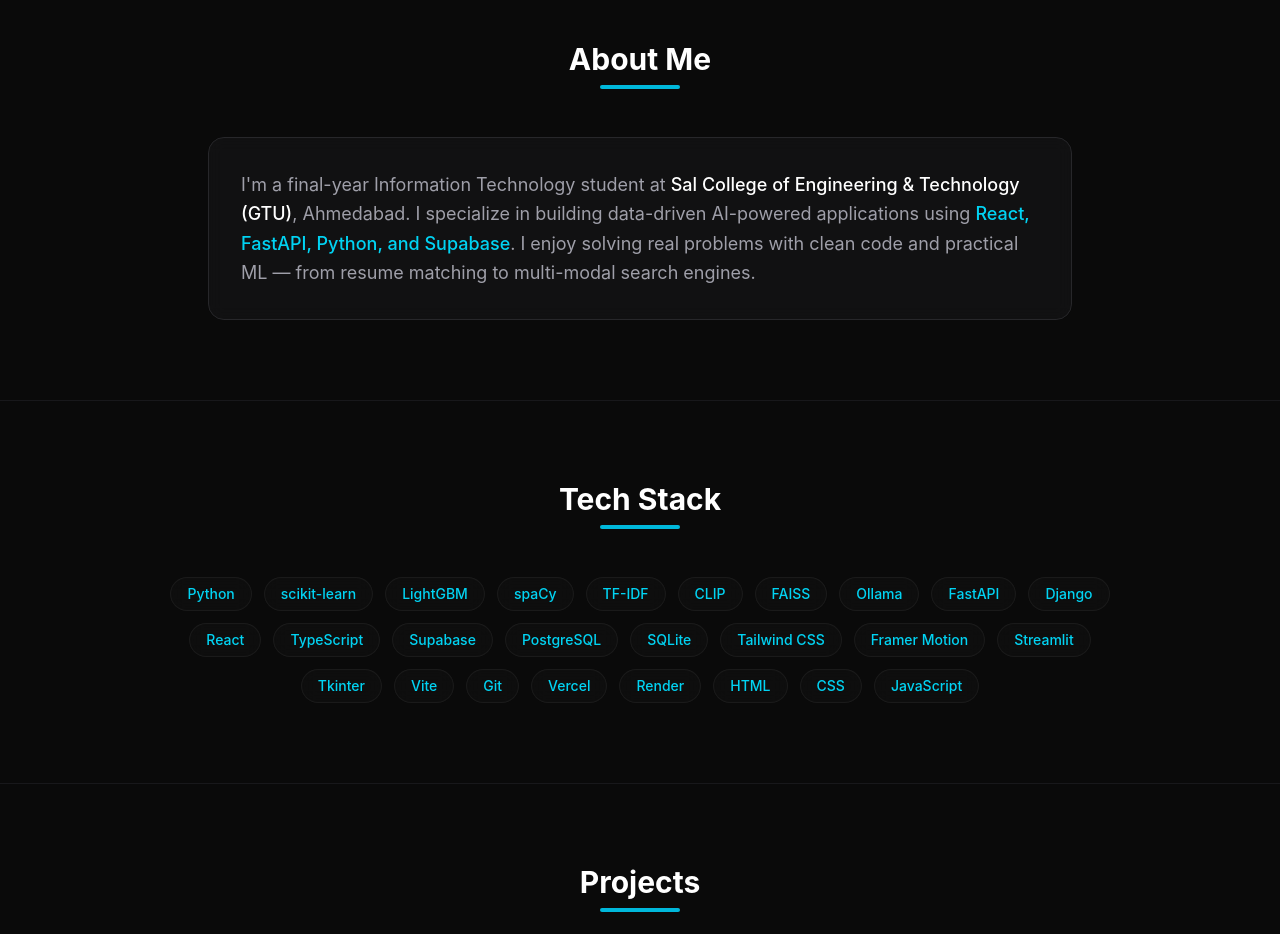
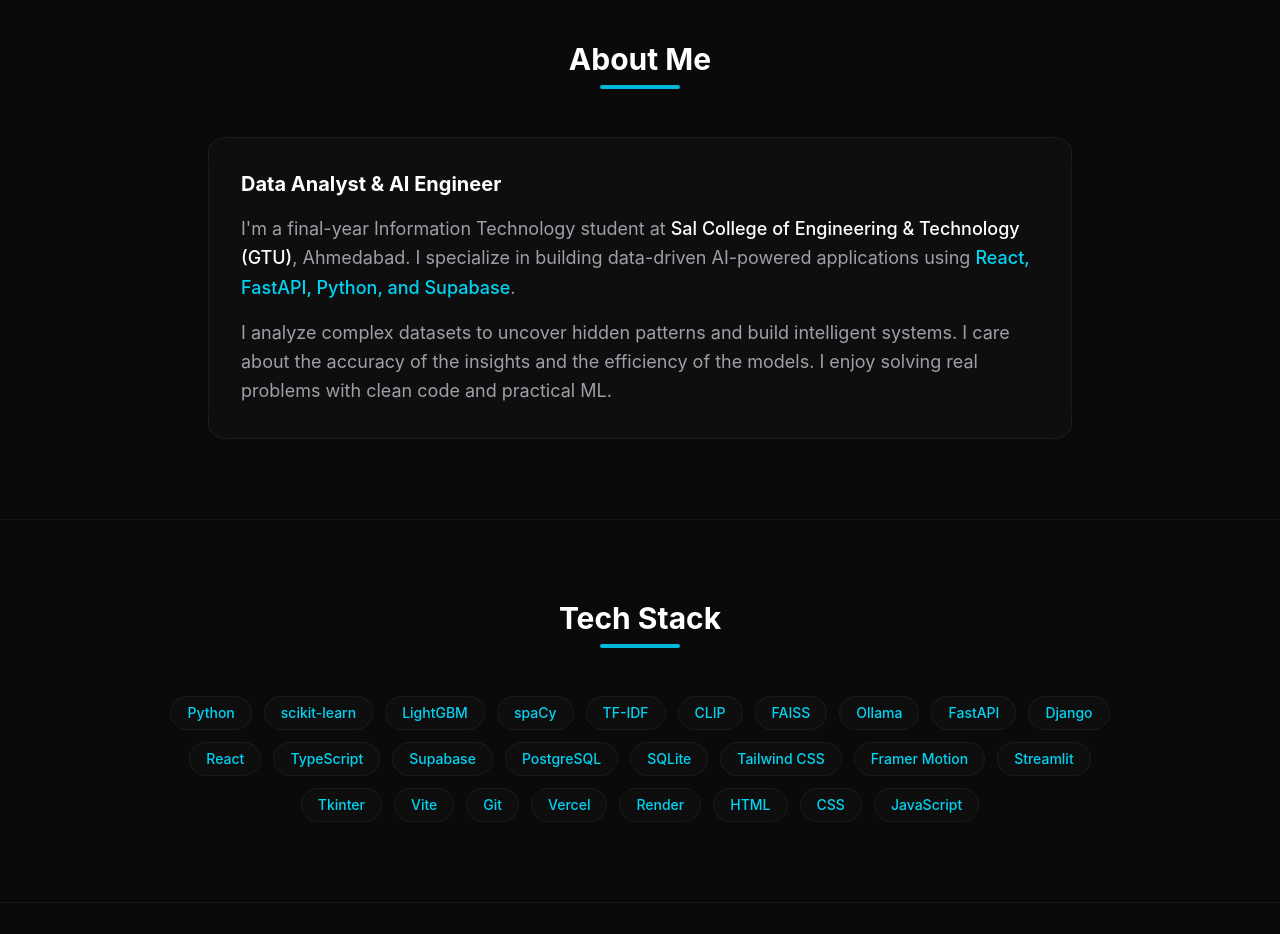
Before and after one commit to BLACKDEVIL4114/Portfolio-Website-, a React (Vite) app: page / in a window 1280 px wide. Shown: the part 840-1774 px from the top of the page. Built offline with nearby package versions, Linux system fonts and the light colour scheme.

Commit message:
Add profession and detailed description to About section

```diff
--- a/src/components/About.jsx
+++ b/src/components/About.jsx
@@ -21,10 +21,14 @@
           whileInView={{ opacity: 1, y: 0 }}
           viewport={{ once: true }}
           transition={{ duration: 0.6, delay: 0.2 }}
-          className="bg-zinc-900/50 border border-zinc-800 p-8 rounded-2xl backdrop-blur-sm"
+          className="bg-white/[0.02] backdrop-blur-md border border-white/[0.05] p-8 rounded-2xl"
         >
+          <h3 className="text-xl font-bold text-white mb-4 text-center sm:text-left">Data Analyst & AI Engineer</h3>
           <p className="text-zinc-400 text-lg leading-relaxed text-center sm:text-left">
-            I'm a final-year Information Technology student at <span className="text-white font-medium">Sal College of Engineering & Technology (GTU)</span>, Ahmedabad. I specialize in building data-driven AI-powered applications using <span className="text-cyan-400 font-medium">React, FastAPI, Python, and Supabase</span>. I enjoy solving real problems with clean code and practical ML — from resume matching to multi-modal search engines.
+            I'm a final-year Information Technology student at <span className="text-white font-medium">Sal College of Engineering & Technology (GTU)</span>, Ahmedabad. I specialize in building data-driven AI-powered applications using <span className="text-cyan-400 font-medium">React, FastAPI, Python, and Supabase</span>.
+          </p>
+          <p className="text-zinc-400 text-lg leading-relaxed text-center sm:text-left mt-4">
+            I analyze complex datasets to uncover hidden patterns and build intelligent systems. I care about the accuracy of the insights and the efficiency of the models. I enjoy solving real problems with clean code and practical ML.
           </p>
         </motion.div>
       </div>
```
